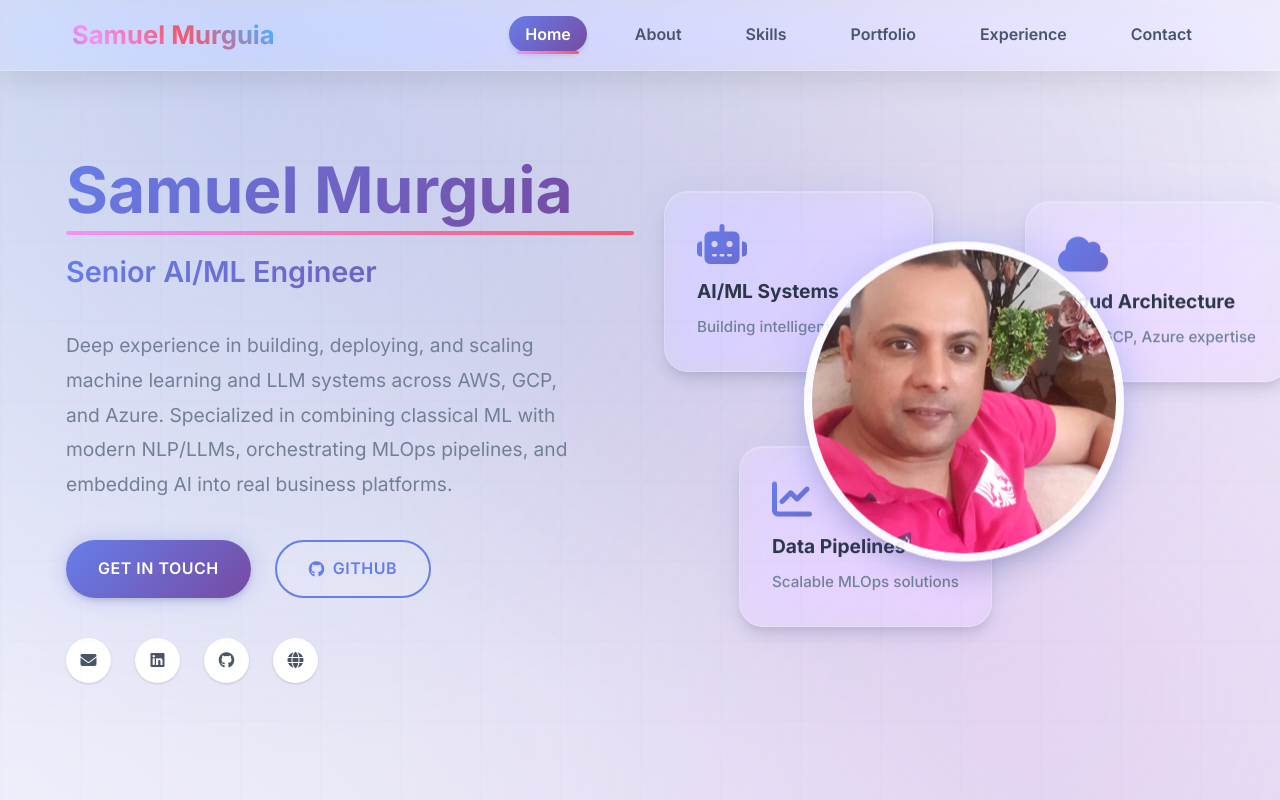
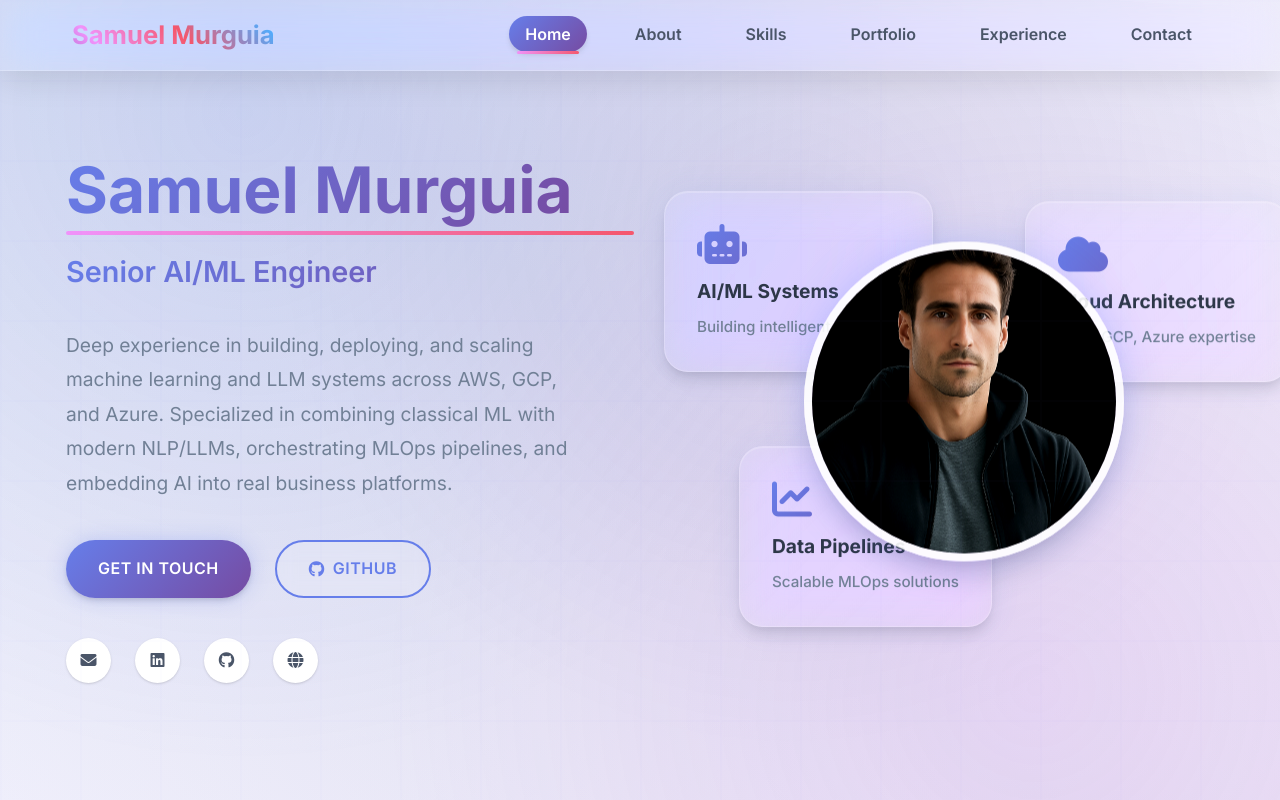
Before and after one commit to samuelmurguia/samuelmurguia.github.io, a plain HTML site: page index.html in a window 1280 px wide. Shown: the top 800 px of the page. Drawn offline with Linux system fonts and the light colour scheme.

Commit message:
Update Portfolio

```diff
--- a/index.html
+++ b/index.html
@@ -81,7 +81,7 @@
             </div>
             <div class="hero-visual">
                 <div class="hero-photo">
-                    <img src="Samuel Murguia.jpeg" alt="Samuel Murguia - Senior AI/ML Engineer" class="profile-image">
+                    <img src="Samuel Murguia.png" alt="Samuel Murguia - Senior AI/ML Engineer" class="profile-image">
                     <div class="photo-overlay">
                         <div class="photo-badges">
                             <span class="badge">AI/ML Expert</span>
```
Also changed, not shown: Samuel Murguia.jpeg (deleted), Samuel Murguia.png (added).
